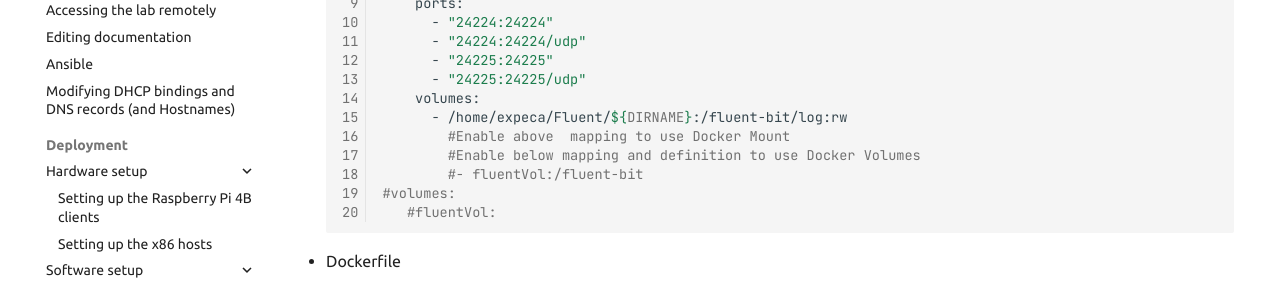
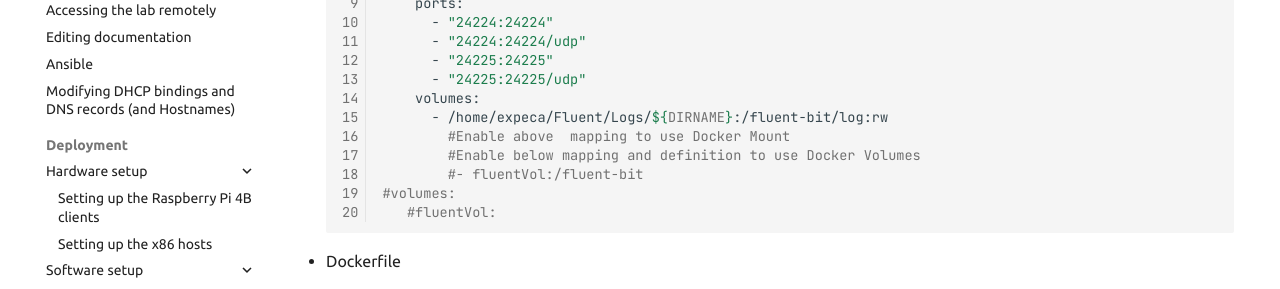
Before and after one commit to KTH-EXPECA/devdocs, an MkDocs documentation site: the page built from docs/tutorials/deployment/software_setup/Fluent.md, in a window 1280 px wide and 900 px high, scrolled down 735 px. Shown: the part 152-441 px from the top of the window. Built offline with MkDocs 1.6.1 and Material for MkDocs 9.7.7, drawn with Linux system fonts in a browser that asks for light colours; comment, search, counter and statistics services are not loaded.

Commit message:
Update Fluent.md

```diff
--- a/docs/tutorials/deployment/software_setup/Fluent.md
+++ b/docs/tutorials/deployment/software_setup/Fluent.md
@@ -25,7 +25,7 @@
       - "24225:24225"
       - "24225:24225/udp"
     volumes:
-      - /home/expeca/Fluent/${DIRNAME}:/fluent-bit/log:rw
+      - /home/expeca/Fluent/Logs/${DIRNAME}:/fluent-bit/log:rw
         #Enable above  mapping to use Docker Mount
         #Enable below mapping and definition to use Docker Volumes
         #- fluentVol:/fluent-bit
```
